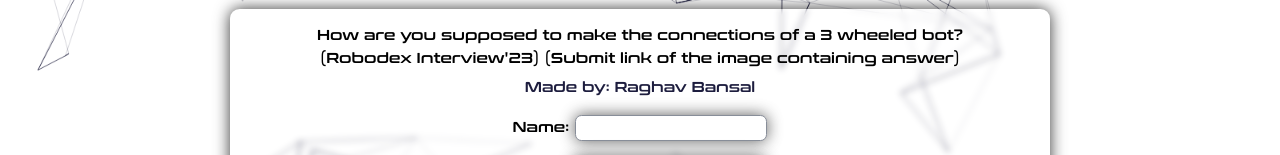
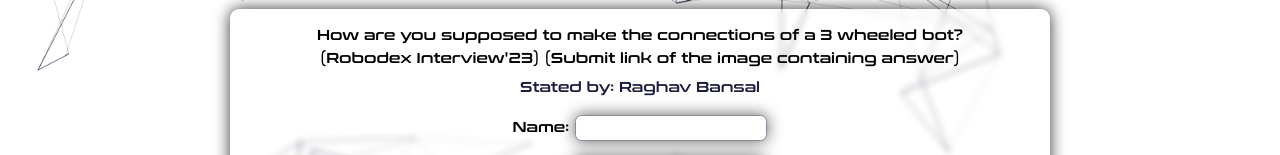
Before and after one commit to Jai-Nanda/robodex13, a Next.js app: page /qotd in a window 1280 px wide. Shown: the part 144-299 px from the top of the page. Built offline with nearby package versions, Linux system fonts and the light colour scheme.

Commit message:
Update qotd.tsx

```diff
--- a/pages/qotd.tsx
+++ b/pages/qotd.tsx
@@ -12,7 +12,7 @@ export default function Qqtd() {
       <div className='bg-white rounded-xl shadow-nav backdrop-filter backdrop-blur-sm bg-opacity-10  sm:max-w-5xl min-h-[65vh] m-auto max-w-[95%] mt-10 '>
           <div className='max-w-[90%] text-center m-auto pt-5 flex flex-col justify-center '>
             <p className='text-lg text-center'>How are you supposed to make the connections of a 3 wheeled bot? (Robodex Interview'23) (Submit link of the image containing answer)</p>
-          <p className='text-pm-color text-lg pt-2 font-black'>Made by: Raghav Bansal</p>
+          <p className='text-pm-color text-lg pt-2 font-black'>Stated by: Raghav Bansal</p>
           </div>
             <form className='' onSubmit={handleSubmit}>
               <div className='flex flex-col min-w-6xl mb-14  items-center'>
```
